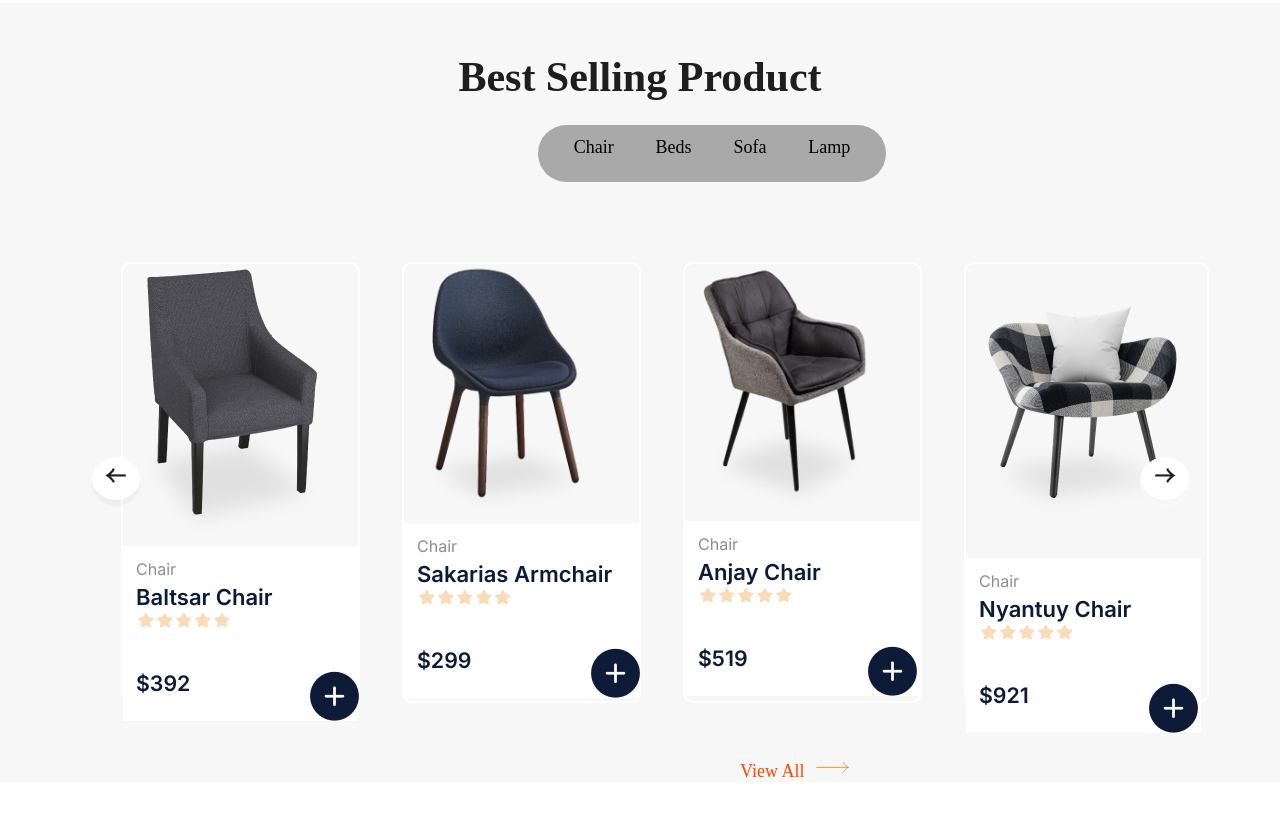
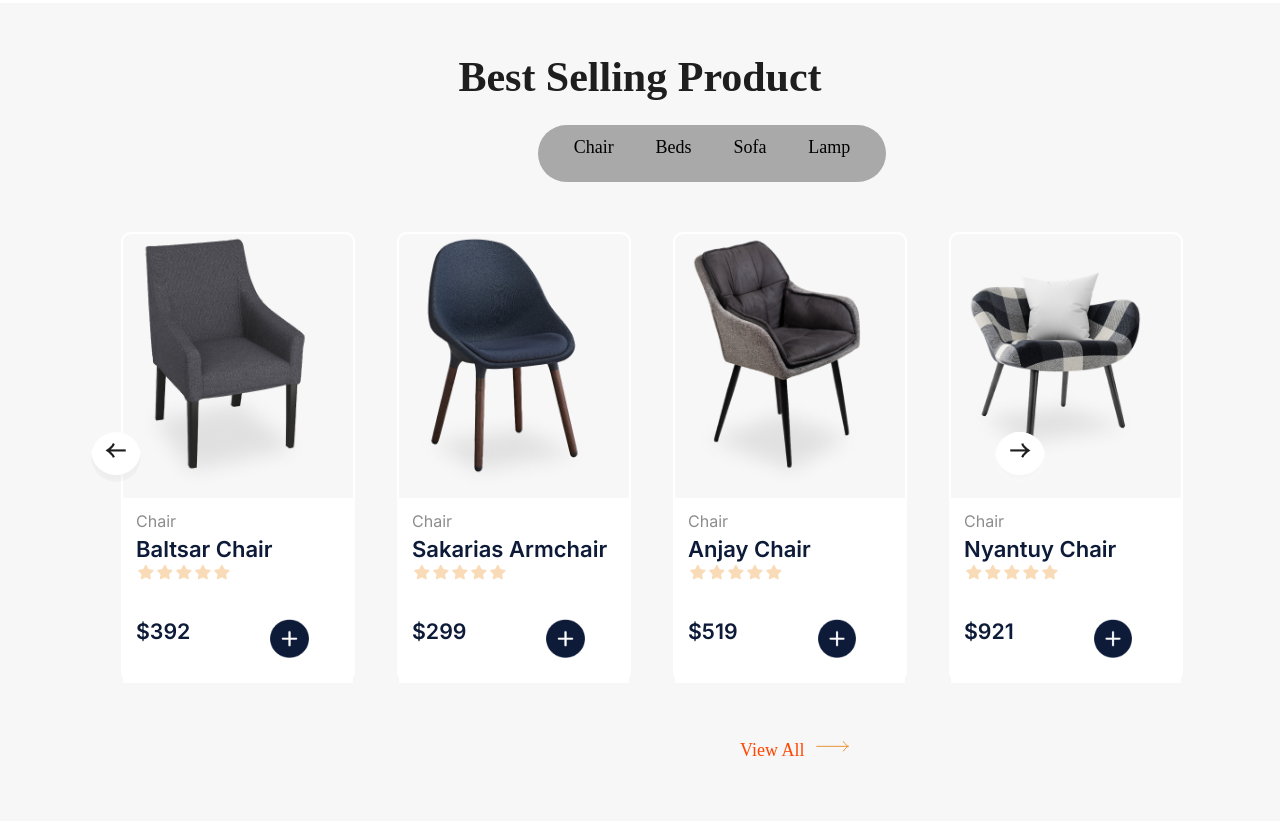
Before and after one commit to zharukandrew/furniture, a plain HTML site: page index.html in a window 1280 px wide. Shown: the part 1542-2366 px from the top of the page. Drawn offline with Linux system fonts and the light colour scheme; a web font is replaced by a local one.

Commit message:
I did blocks

```diff
--- a/css/main/products/products.scss
+++ b/css/main/products/products.scss
@@ -47,8 +47,24 @@
   gap: 42px;
   margin-left: 121px;
   margin-right: 120px;
-  margin-top: 80px;
+  margin-top: 50px;
   position: relative;
+&__item-chair{
+  max-width: 268px;
+  max-height: 260px;
+}
+&__item-sakarias {
+  max-width: 268px;
+  max-height: 260px;
+}
+&__item-anjay {
+  max-width: 268px;
+  max-height: 260px;
+}
+&__item-nuntuy {
+  max-width: 268px;
+  max-height: 260px;
+}
 
   &__btn-prev {
     display: flex;
@@ -71,7 +87,7 @@
     overflow: hidden;
     transform: translateY(-50%);
     top: 50%;
-    right: -30px;
+    right: 115px;
     width: 50px;
     height: 50px;
     border-radius: 100%;
@@ -81,16 +97,9 @@
     border-radius: 10px;
     border: 2px solid white;
     max-width: 269px;
-    height: 441px;
+    max-height: 450px;
 
-    &-sakarias {
-      max-width: 217px;
-      height: 255px;
-    }
-    &-anjay {
-      max-width: 223px;
-      height: 253px;
-    }
+
 
     &-page {
       font-family: "Inter", sans-serif;
@@ -118,10 +127,11 @@
     }
     &-list {
       display: flex;
-      gap: 7.5rem;
-      margin-top: 36.56px;
+      gap: 5rem;
+      margin-top: 32.56px;
+      padding-bottom: 30px;
       padding-left: 13px;
-      padding-right: 122px;
+      padding-right: 12px;
     }
     &-list p {
       font-family: "Inter", sans-serif;
@@ -130,13 +140,17 @@
       font-size: 21.33px;
       line-height: 25.81px;
     }
+    &-list img {
+      max-width: 39px;
+      max-height: 39px;
+    }
   }
 }
 .productboxs {
   margin-left: 740px;
   margin-bottom: 50px;
   margin-top: 50px;
-
+  padding-bottom: 60px;
 }
 .productboxs a {
   color: orangered;
--- a/index.html
+++ b/index.html
@@ -129,7 +129,7 @@
                     <!--1-->
 
                     <div class="productbox__item">
-                        <img src="img/char/chair-01.png" alt="">
+                        <img class ="productbox__item-chair" src="img/char/chair-01.png" alt="">
                         <div class="productbox__items-box">
                             <p class="productbox__item-page">Chair</p>
                             <h1 class="productbox__item-subtitle">Baltsar Chair</h1>
```
Also changed, not shown: css/main/products/products.css, 1 other file.
